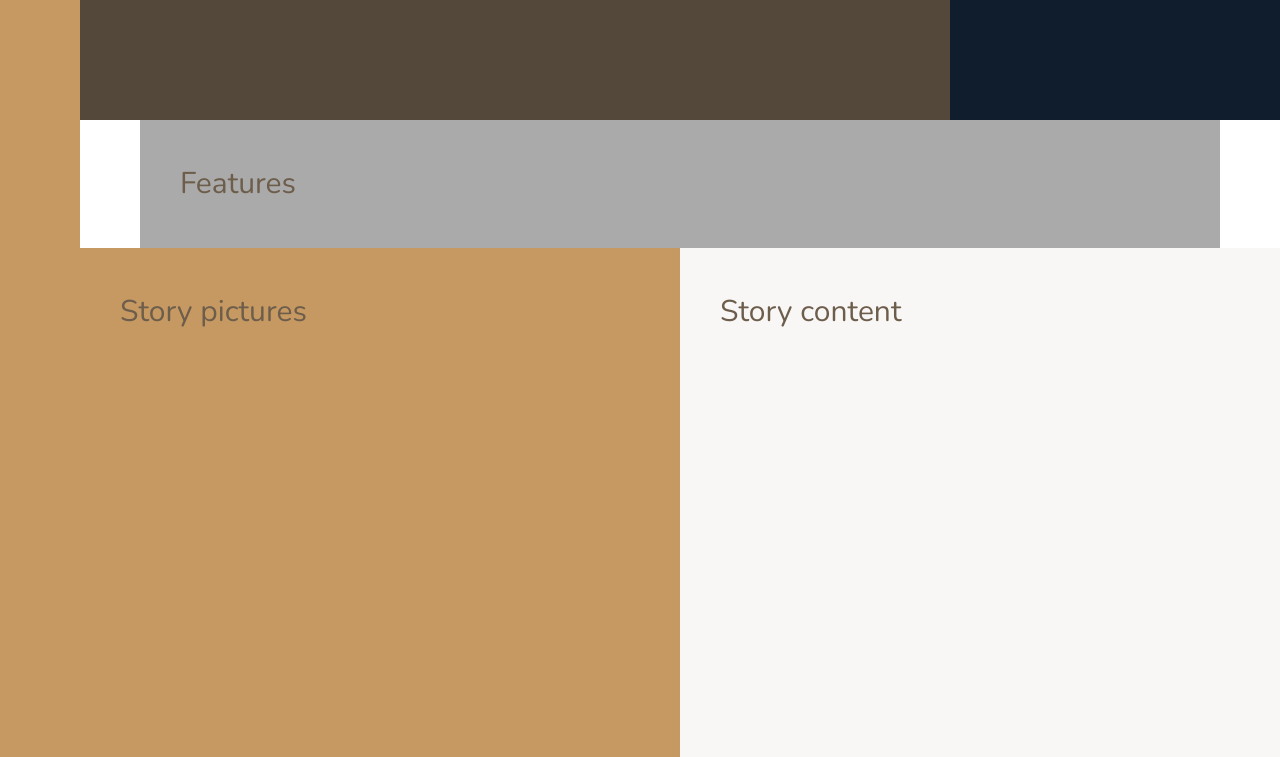
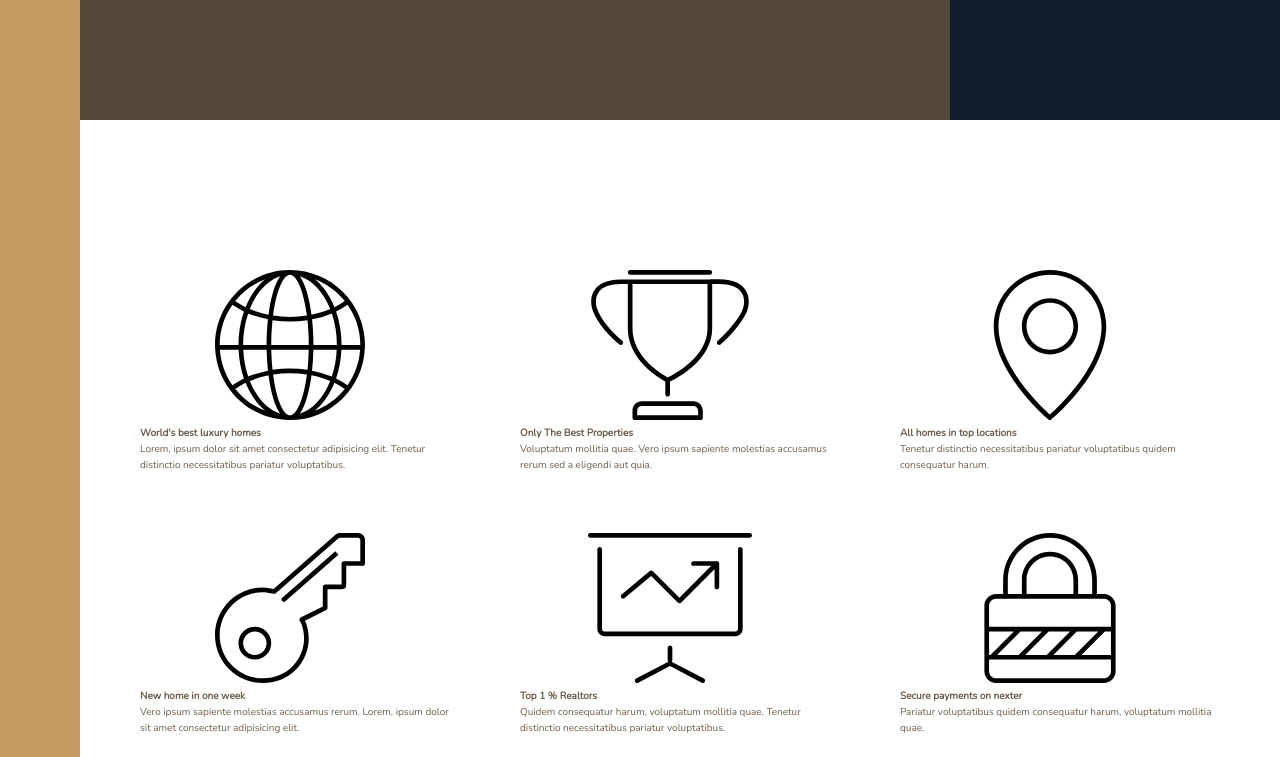
Before and after one commit to JosephiusX/Jonas-Sass, a website: page Nexter/starter/index.html in a window 1280 px wide. Shown: the part 520-1277 px from the top of the page. Drawn offline with nearby package versions, Linux system fonts and the light colour scheme; files that its build step writes are made by us from their sources.

Commit message:
108. Features section pt 1

```diff
--- a/Nexter/starter/index.html
+++ b/Nexter/starter/index.html
@@ -25,7 +25,65 @@
         </div>
 
         <section class="features">
-            Features
+
+            <div class="feature">
+                <svg class="feature__icon">
+                    <use xlink:href="img/sprite.svg#icon-global"></use>
+                </svg>
+                <h4 class="heading-4">World's best luxury homes</h4>
+                <p class="feature_text">
+                    Lorem, ipsum dolor sit amet consectetur adipisicing elit. Tenetur distinctio necessitatibus pariatur voluptatibus.
+                </p>
+            </div>
+
+            <div class="feature">
+                <svg class="feature__icon">
+                    <use xlink:href="img/sprite.svg#icon-trophy"></use>
+                </svg>
+                <h4 class="heading-4">Only The Best Properties</h4>
+                <p class="feature_text">
+                    Voluptatum mollitia quae. Vero ipsum sapiente molestias accusamus rerum sed a eligendi aut quia.
+                </p>
+            </div>
+
+            <div class="feature">
+                <svg class="feature__icon">
+                    <use xlink:href="img/sprite.svg#icon-map-pin"></use>
+                </svg>
+                <h4 class="heading-4">All homes in top locations</h4>
+                <p class="feature_text">
+                    Tenetur distinctio necessitatibus pariatur voluptatibus quidem consequatur harum.
+                </div>
+
+            <div class="feature">
+                <svg class="feature__icon">
+                    <use xlink:href="img/sprite.svg#icon-key"></use>
+                </svg>
+                <h4 class="heading-4">New home in one week</h4>
+                <p class="feature_text">
+                    Vero ipsum sapiente molestias accusamus rerum. Lorem, ipsum dolor sit amet consectetur adipisicing elit.
+                </p>
+            </div>
+
+            <div class="feature">
+                <svg class="feature__icon">
+                    <use xlink:href="img/sprite.svg#icon-presentation"></use>
+                </svg>
+                <h4 class="heading-4">Top 1 % Realtors</h4>
+                <p class="feature_text">
+                    Quidem consequatur harum, voluptatum mollitia quae. Tenetur distinctio necessitatibus pariatur voluptatibus.
+                </p>
+            </div>
+
+            <div class="feature">
+                <svg class="feature__icon">
+                    <use xlink:href="img/sprite.svg#icon-lock"></use>
+                </svg>
+                <h4 class="heading-4">Secure payments on nexter</h4>
+                <p class="feature_text">
+                    Pariatur voluptatibus quidem consequatur harum, voluptatum mollitia quae.
+                </p>
+            </div>
         </section>
 
         <div class="story__pictures">
--- a/Nexter/starter/sass/_base.scss
+++ b/Nexter/starter/sass/_base.scss
@@ -40,8 +40,4 @@ body {
     grid-template-columns: [sidebar-start] 8rem [sidebar-end full-start] minmax(6rem, 1fr) [center-start] repeat(8,
     [col-start] minmax(min-content, 14rem) [col-end]) [center-end] minmax(6rem, 1fr) [full-end]; // adapts to viewport width but doseng get larger than 140 px
 
-    & > * {
-        padding: 40px;
-        font-size: 3rem;
-    }
 }
--- a/Nexter/starter/sass/_features.scss
+++ b/Nexter/starter/sass/_features.scss
@@ -1,4 +1,10 @@
 .features {
-    background-color: $color-grey-light-2;
     grid-column: center-start / center-end;
+
+    margin: 15rem 0;
+
+    display: grid; // here we are turning a grid item into a grid container as well
+    grid-template-columns: repeat(3, 1fr); // 3 equally sized columns
+
+    grid-gap: 6rem;
 }
```
